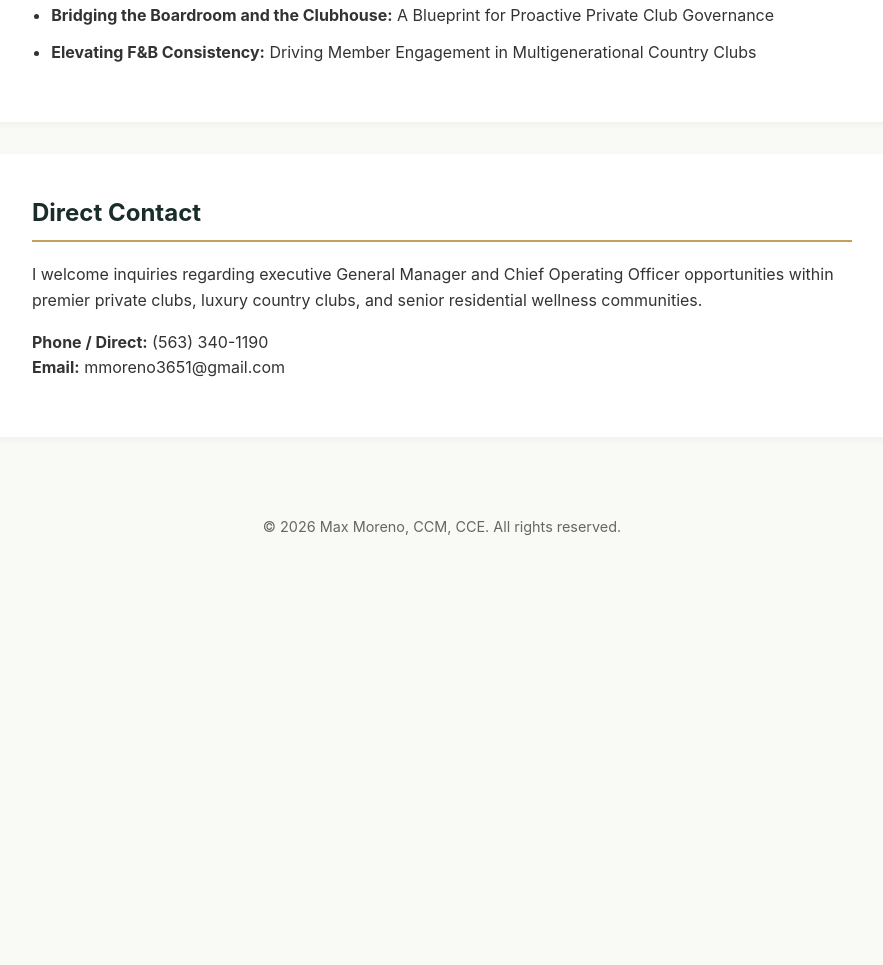
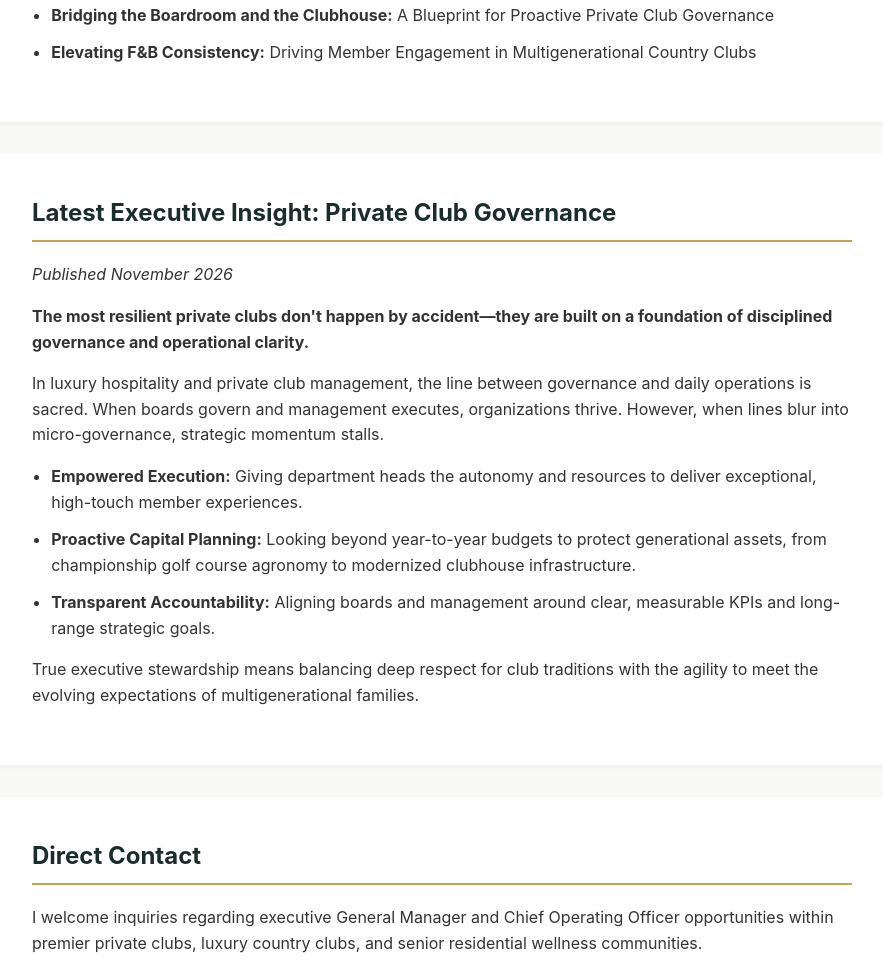
Before and after one commit to maxdeanmoreno/maxdeanmoreno.github.io, a plain HTML site: page index.html in a window 1280 px wide. Shown: the part 1953-2918 px from the top of the page, without its empty margins (198-1081 px from the left). Before the commit the page ends 2538 px from the top, so only its background shows below. Drawn offline with Linux system fonts and the light colour scheme.

Commit message:
Update index.html

```diff
--- a/index.html
+++ b/index.html
@@ -135,7 +135,18 @@
                 <li><strong>Elevating F&B Consistency:</strong> Driving Member Engagement in Multigenerational Country Clubs</li>
             </ul>
         </section>
-
+<section>
+            <h2>Latest Executive Insight: Private Club Governance</h2>
+            <p><em>Published November 2026</em></p>
+            <p><strong>The most resilient private clubs don't happen by accident—they are built on a foundation of disciplined governance and operational clarity.</strong></p>
+            <p>In luxury hospitality and private club management, the line between governance and daily operations is sacred. When boards govern and management executes, organizations thrive. However, when lines blur into micro-governance, strategic momentum stalls.</p>
+            <ul>
+                <li><strong>Empowered Execution:</strong> Giving department heads the autonomy and resources to deliver exceptional, high-touch member experiences.</li>
+                <li><strong>Proactive Capital Planning:</strong> Looking beyond year-to-year budgets to protect generational assets, from championship golf course agronomy to modernized clubhouse infrastructure.</li>
+                <li><strong>Transparent Accountability:</strong> Aligning boards and management around clear, measurable KPIs and long-range strategic goals.</li>
+            </ul>
+            <p>True executive stewardship means balancing deep respect for club traditions with the agility to meet the evolving expectations of multigenerational families.</p>
+        </section>
         <section>
             <h2>Direct Contact</h2>
             <p>I welcome inquiries regarding executive General Manager and Chief Operating Officer opportunities within premier private clubs, luxury country clubs, and senior residential wellness communities.</p>
```
